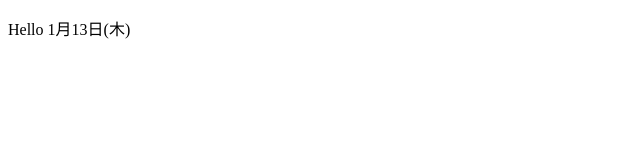
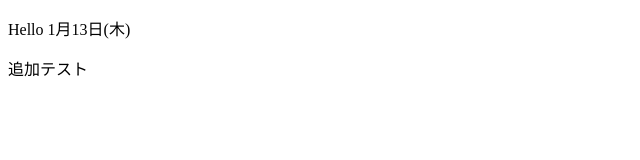
Before and after one commit to Dsasakisasaki/sasakiProject, a plain HTML site: page index.html in a window 1280 px wide. Shown: the full height of the page, 0-640 px from the left. Drawn offline with Linux system fonts and the light colour scheme.

Commit message:
追加テスト

```diff
--- a/index.html
+++ b/index.html
@@ -6,5 +6,6 @@
 	</head>
 	<body>
 		<p>Hello 1月13日(木)</p>
+		<p>追加テスト</p>
 	</body>
 </html>
```
